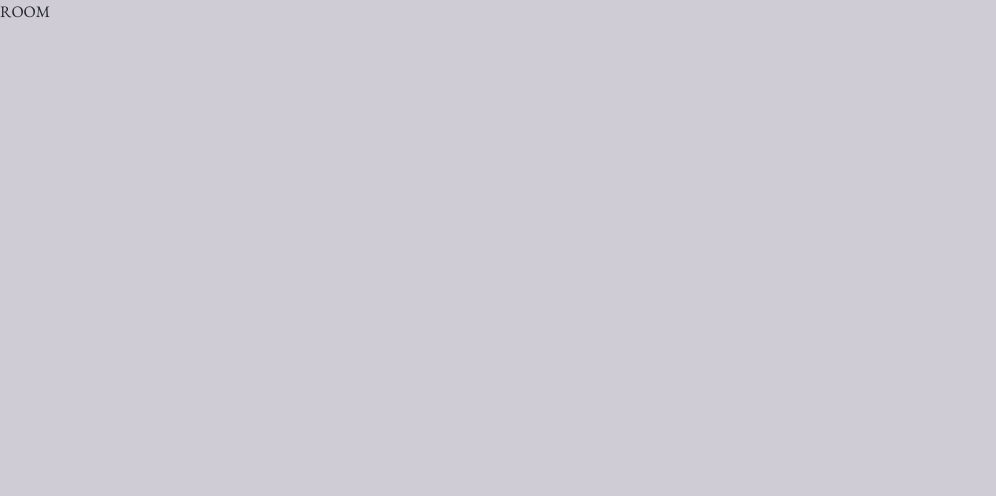
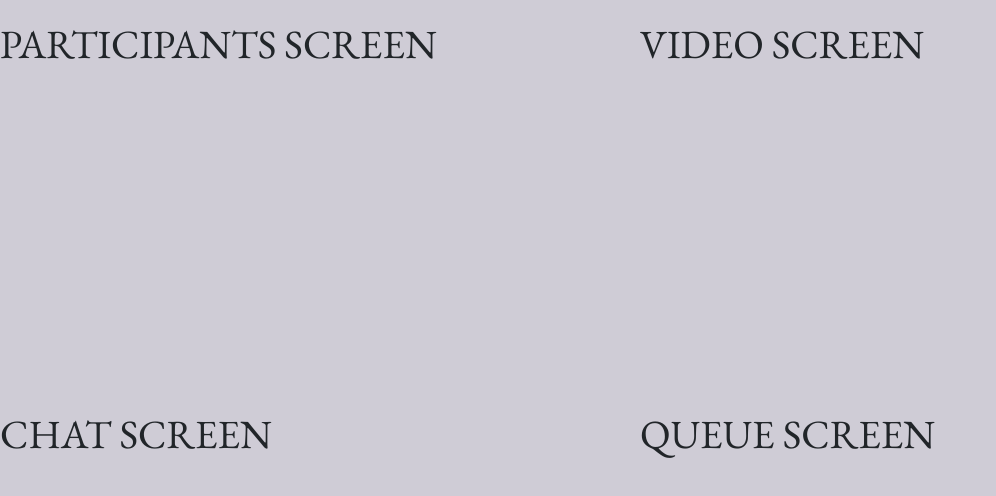
Before and after one commit to bobbyt1997/karoaq, a React app: page /1 in a window 1280 px wide. Shown: the whole page, without its empty margins (0-996 px from the left). Built offline with nearby package versions, Linux system fonts and the light colour scheme.

Commit message:
split room screen into four different sections

```diff
--- a/client/components/Room.js
+++ b/client/components/Room.js
@@ -7,7 +7,24 @@ class Room extends React.Component {
 
   render() {
     return (
-      <div>ROOM</div>
+      <div>
+        <div className="split left">
+          <div className="splitHorizontal">
+            <h1>PARTICIPANTS SCREEN</h1>
+          </div>
+          <div className="splitHorizontal">
+            <h1>CHAT SCREEN</h1>
+          </div>
+        </div>
+        <div className="split right">
+          <div className="splitHorizontal">
+            <h1>VIDEO SCREEN</h1>
+          </div>
+          <div className="splitHorizontal">
+            <h1>QUEUE SCREEN</h1>
+          </div>
+        </div>
+      </div>
     )
   }
 }
--- a/public/style.css
+++ b/public/style.css
@@ -3,6 +3,7 @@ body {
   font-family: 'EB Garamond', serif;
 }
 
+/* start form styles */
 form {
   padding-bottom: 35%;
   padding-left: 40%;
@@ -15,3 +16,30 @@ form {
   text-shadow: 10px 2px 2px #B7B5E4;
   font-family: 'Lemonada', cursive;
 }
+/* start form styles */
+
+/* split screen in half vertically */
+.split {
+  height: 100%;
+  width: 50%;
+  position: fixed;
+  z-index: 1;
+  top: 0;
+  overflow-x: hidden;
+  padding-top: 20px;
+}
+
+.left {
+  left: 0;
+}
+
+.right {
+  right: 0;
+}
+/* split screen in half vertically */
+
+/* split screen in half horizontally */
+.splitHorizontal {
+  height: 50%;
+}
+/* split screen in half horizontally */
```
